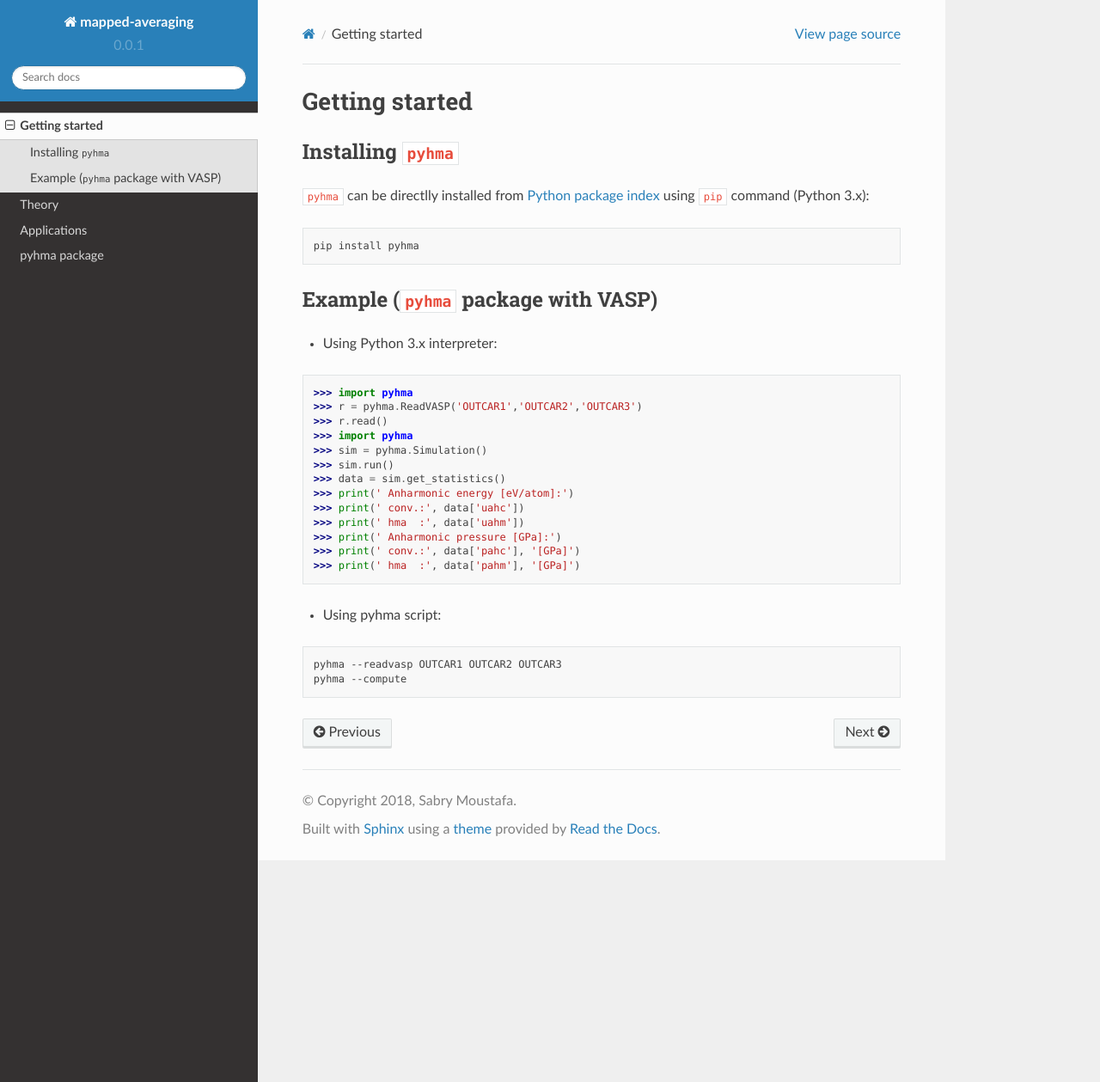
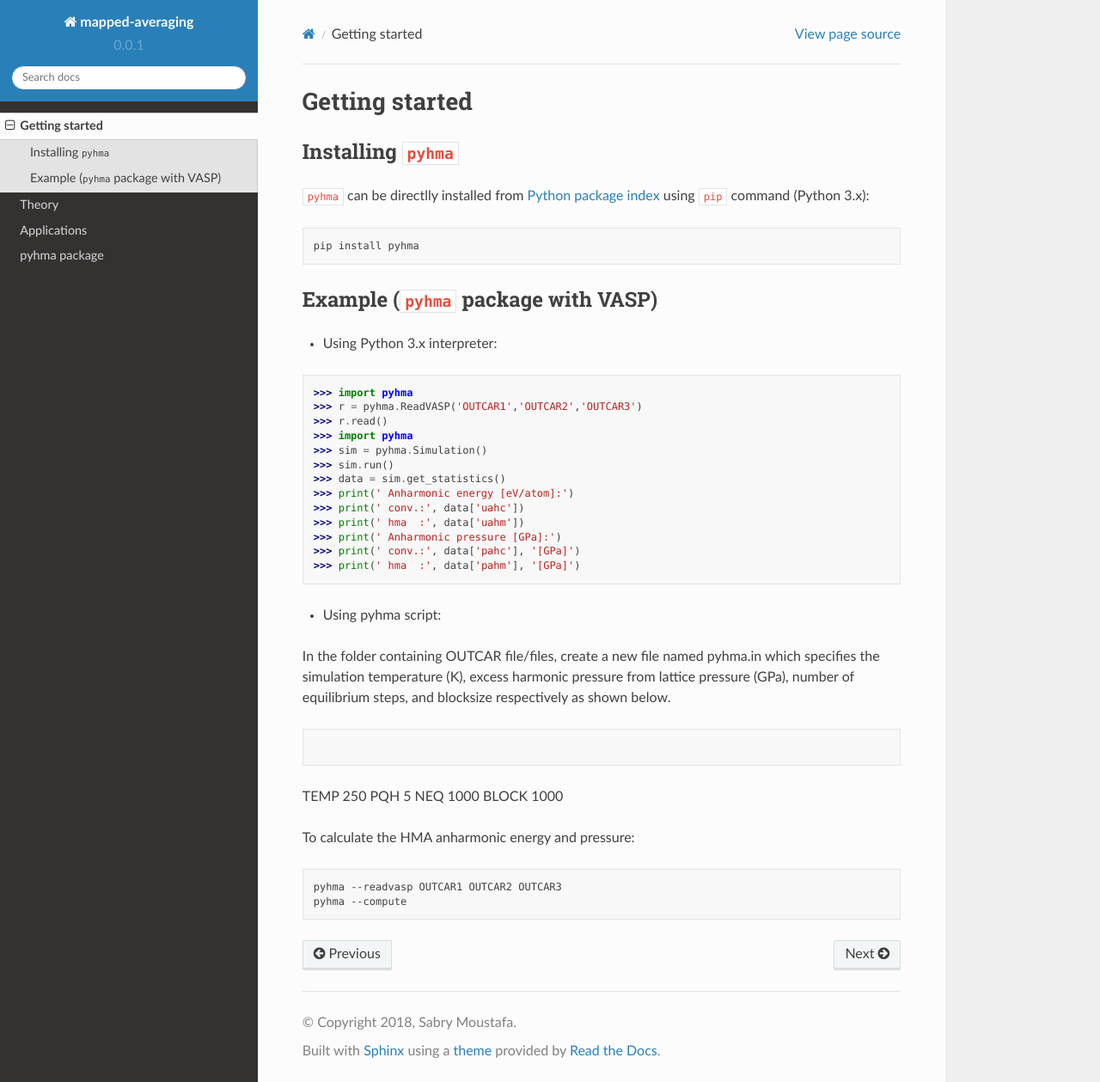
Before and after one commit to etomica/mapped-averaging, a Sphinx documentation site: the page built from docs/source/getting_started.rst, in a window 1280 px wide and 1259 px high. Shown: the whole window at 86% size. Built offline with Sphinx 7.4.7 and the Read the Docs theme 2.0.0, drawn with Linux system fonts in a browser that asks for light colours.

Commit message:
First commit

```diff
--- a/docs/source/getting_started.rst
+++ b/docs/source/getting_started.rst
@@ -37,6 +37,18 @@
 
 * Using pyhma script:
 
+In the folder containing OUTCAR file/files, create a new file named pyhma.in which specifies the simulation temperature (K), excess harmonic pressure from lattice pressure (GPa), number of equilibrium steps, and blocksize respectively as shown below.
+
+.. code-block:: bash
+
+TEMP 250
+PQH 5
+NEQ 1000
+BLOCK 1000
+
+To calculate the HMA anharmonic energy and pressure:
+
+
 .. code-block:: bash
 
    pyhma --readvasp OUTCAR1 OUTCAR2 OUTCAR3
```
